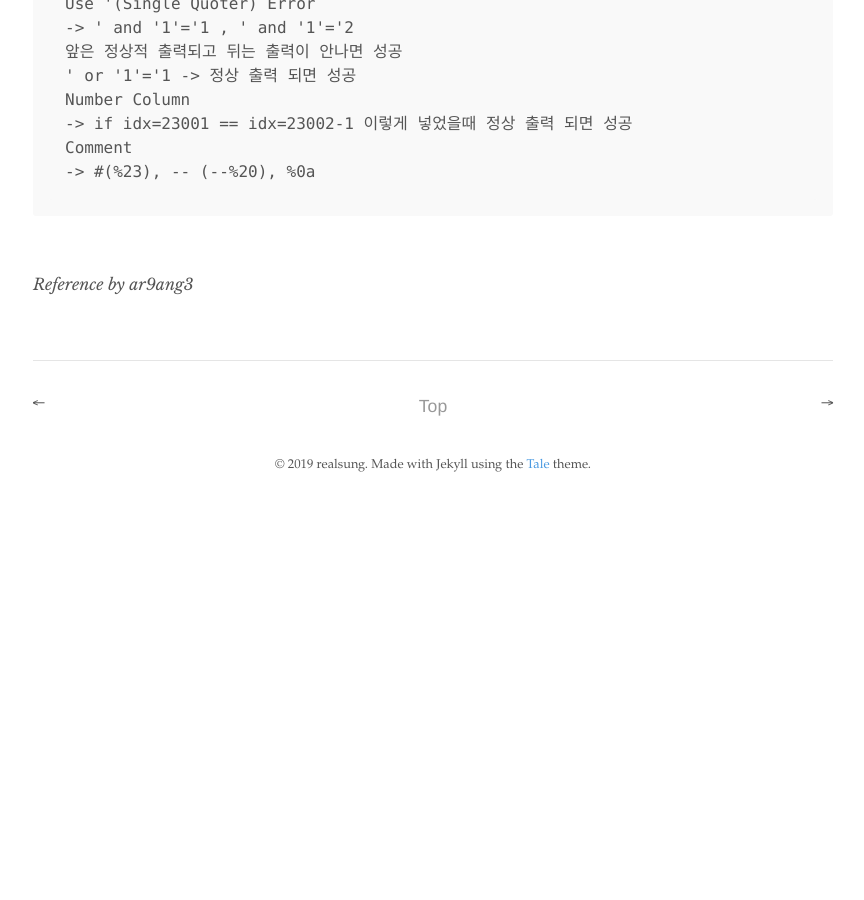
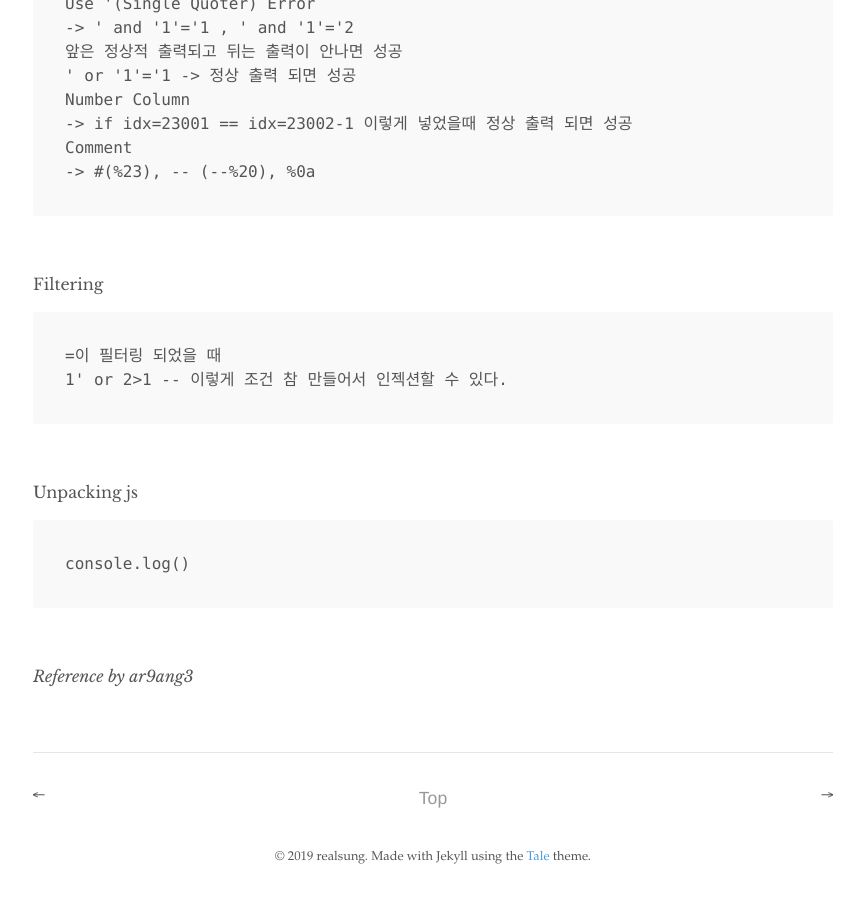
Before and after one commit to realsung/realsung.github.io_backup, a Jekyll site: the page built from _posts/2019-3-7-CTF-tips.md, in a window 1280 px wide and 900 px high, scrolled down 6818 px. Shown: the whole window, without its empty margins (207-1071 px from the left). Built offline with Jekyll 4.4.1, drawn with Linux system fonts in a browser that asks for light colours; before the commit the page ends 7326 px from its top, so only the background shows below that.

Commit message:
update tips

````diff
--- a/_posts/2019-3-7-CTF-tips.md
+++ b/_posts/2019-3-7-CTF-tips.md
@@ -305,7 +305,22 @@ Comment
 
 <br />
 
+Filtering
 
+```
+=이 필터링 되었을 때
+1' or 2>1 -- 이렇게 조건 참 만들어서 인젝션할 수 있다.
+```
+
+<br />
+
+Unpacking js
+
+```
+console.log()
+```
+
+<br />
 
 
 
````
